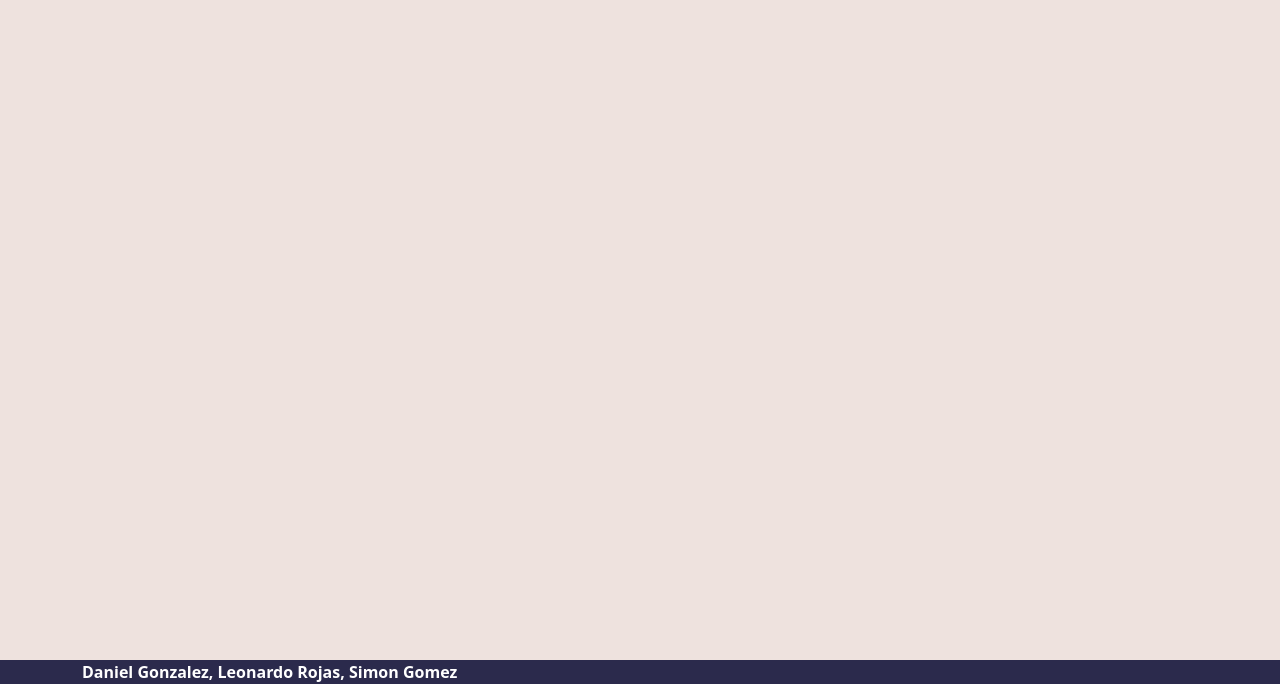
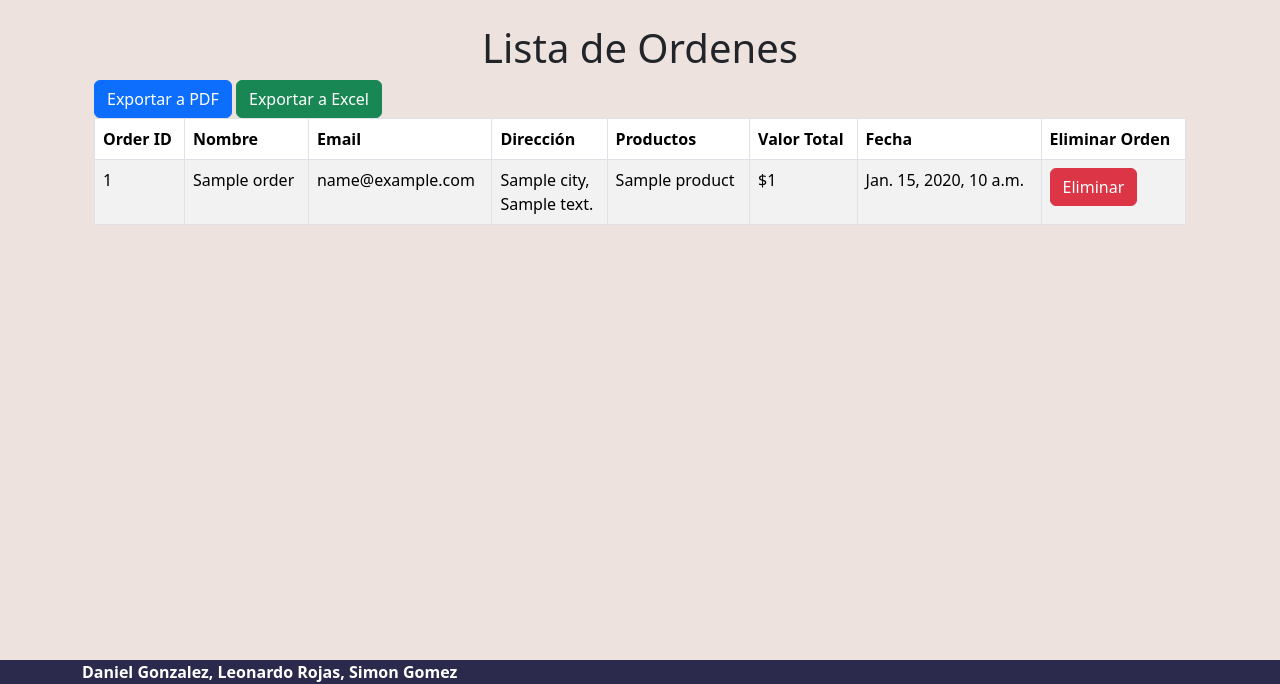
Before and after one commit to sgomeza13/TiendaDeMotos, a Django app: template ecommerce/templates/orderlist/orders.html in a window 1280 px wide. Shown: the part 116-800 px from the top of the page. Run offline with Django 4.2, Linux system fonts and the light colour scheme; the template is opened without the code that fills it: most values are stand-ins (such as "Sample title", 1, 10 or a date in 2020).

Commit message:
Final Version

```diff
--- a/ecommerce/templates/orderlist/orders.html
+++ b/ecommerce/templates/orderlist/orders.html
@@ -1,25 +1,26 @@
 {% extends 'base.html' %}
+{% block content %}
+
 {% load static %}
-{% load i18n %}
 
 <div class="container">
-    <h1 class="text-center">{% trans "Order List" %}</h1>
+    <h1 class="text-center">Lista de Ordenes</h1>
 
-    <a href="?export_pdf=1" class="btn btn-primary">{% trans "Export to PDF" %}</a>
-    <a href="?export_excel=1" class="btn btn-success">{% trans "Export to Excel" %}</a>
+    <a href="?export_pdf=1" class="btn btn-primary">Exportar a PDF</a>
+    <a href="?export_excel=1" class="btn btn-success">Exportar a Excel</a>
 
     <div class="table-responsive">
         <table class="table table-striped table-bordered">
             <thead class="thead-dark">
                 <tr>
-                    <th>{% trans "Order ID" %}</th>
-                    <th>{% trans "Name" %}</th>
-                    <th>{% trans "Email" %}</th>
-                    <th>{% trans "Address" %}</th>
-                    <th>{% trans "Products" %}</th>
-                    <th>{% trans "Total Price" %}</th>
-                    <th>{% trans "Date" %}</th>
-                    <th>{% trans "Delete Order" %}</th>
+                    <th>Order ID</th>
+                    <th>Nombre</th>
+                    <th>Email</th>
+                    <th>Dirección</th>
+                    <th>Productos</th>
+                    <th>Valor Total</th>
+                    <th>Fecha</th>
+                    <th>Eliminar Orden</th>
                 </tr>
             </thead>
             <tbody>
@@ -35,16 +36,18 @@
                         <td>
                             <form method="GET" action="{% url 'delete_order' order.id %}">
                                 {% csrf_token %}
-                                <button type="submit" class="btn btn-danger">{% trans "Delete" %}</button>
+                                <button type="submit" class="btn btn-danger">Eliminar</button>
                             </form>
                         </td>
                     </tr>
                 {% empty %}
                     <tr>
-                        <td colspan="8">{% trans "No orders" %}</td>
+                        <td colspan="8">No hay órdenes</td>
                     </tr>
                 {% endfor %}
             </tbody>
         </table>
     </div>
 </div>
+
+{% endblock %}
```
Also changed, not shown: db.sqlite3.
